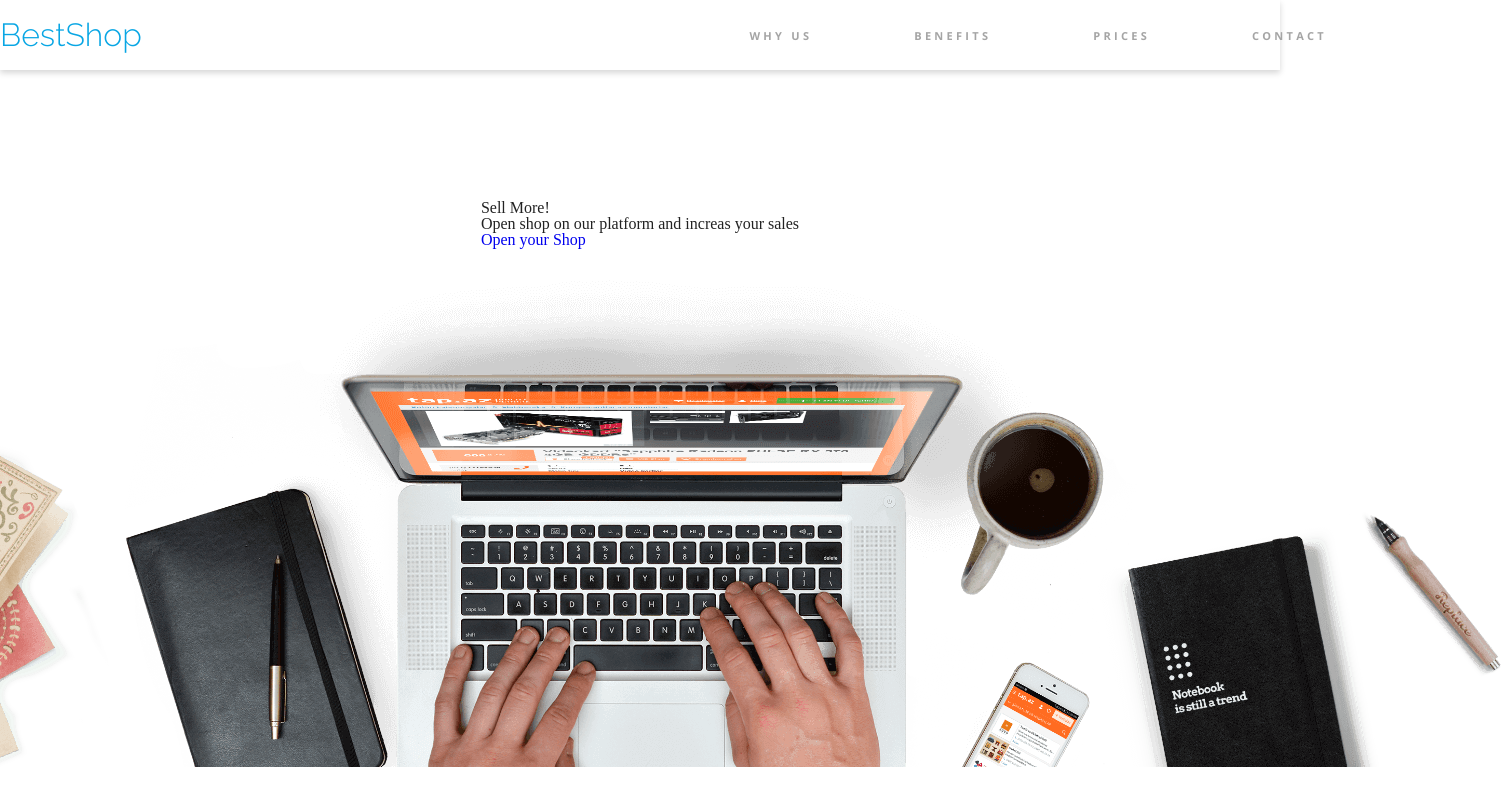
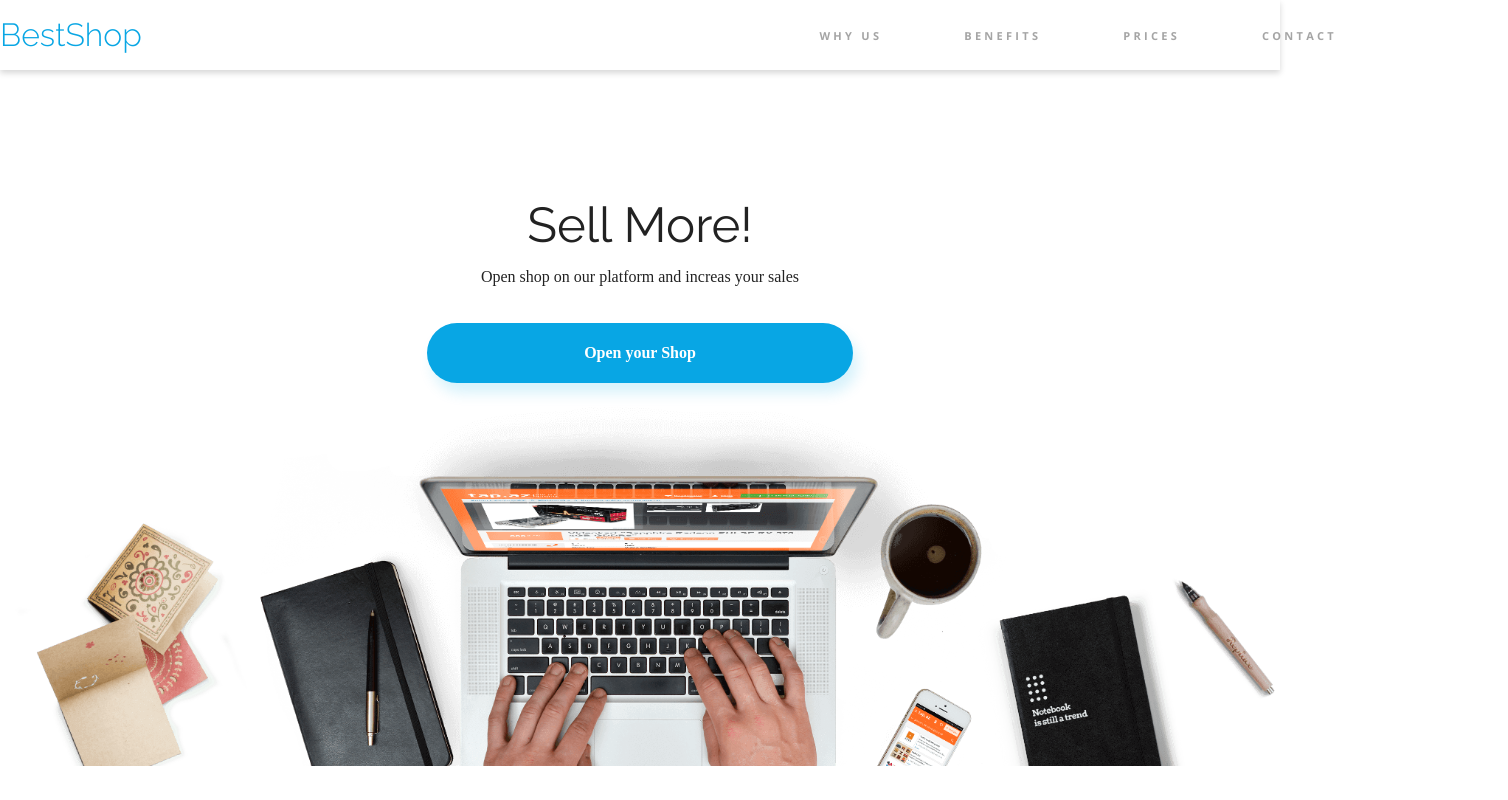
Before and after one commit to KarolNiewiadomski/BestShop, a website built with Vite: page 01_Best_shop/index.html in a window 1280 px wide. Shown: the whole page, 1508 px wide, since content can reach past the window. Built offline with nearby package versions, Linux system fonts and the light colour scheme.

Commit message:
completed the open section, aligned the text and styled the open section button

```diff
--- a/01_Best_shop/css/style.css
+++ b/01_Best_shop/css/style.css
@@ -8,8 +8,8 @@
   --color-grey: #a5a5a5;
   --color-light-grey: #f7f7f7;
   --button-radius: 35px;
-  --font-raleway: 'Raleway', sans-serif;
-  --font-open-sans: 'Open Sans', sans-serif;
+  --font-raleway: "Raleway", sans-serif;
+  --font-open-sans: "Open Sans", sans-serif;
 }
 
 * {
@@ -18,7 +18,7 @@
 
 body {
   font-family: var(--font-open-sans);
-    /* border: 1px dotted blue; */
+  /* border: 1px dotted blue; */
 }
 
 a {
@@ -61,12 +61,12 @@ a {
   font-family: var(--font-open-sans);
   font-weight: 700;
   font-size: 11px;
-  padding: 25px 25px 22px;
+  padding: 25px 15px 22px;
 }
 
 .nav-links:hover {
   color: var(--color-black);
-  border-bottom: 4px solid var(--color-primary)
+  border-bottom: 4px solid var(--color-primary);
 }
 
 .nav-element {
@@ -81,4 +81,34 @@ a {
   display: flex;
   flex-direction: column;
   align-items: center;
+  text-align: center;
 }
+
+.opening-heading {
+  font-family: var(--font-raleway);
+  font-size: 3.0625rem;
+}
+
+.opening-text {
+  margin: 20px 0 38px 0;
+}
+
+.btn {
+  color: var(--color-white);
+  font-weight: bold;
+  display: inline-block;
+  border-radius: var(--button-radius);
+ }
+
+.opening-button {
+  background-color: var(--color-primary);
+  padding: 22px 157px;
+  box-shadow: 5px 10px 14px var(--color-primary-shadow);
+}
+
+
+
+.background-image {
+  width: 100%;
+  height: auto;
+}
--- a/01_Best_shop/index.html
+++ b/01_Best_shop/index.html
@@ -33,7 +33,7 @@
 
             <a href="#" class="btn opening-button">Open your Shop</a>
         </div>
-        <img src="assets/Background.png" alt="#" class="Background-image">
+        <img src="assets/Background.png" alt="#" class="background-image">
     </section>
 
     <section class="statistics"></section>
```
